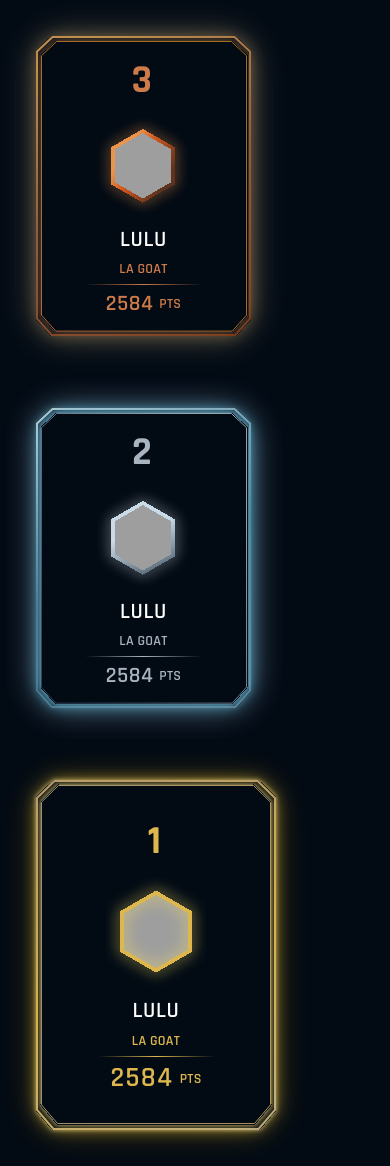
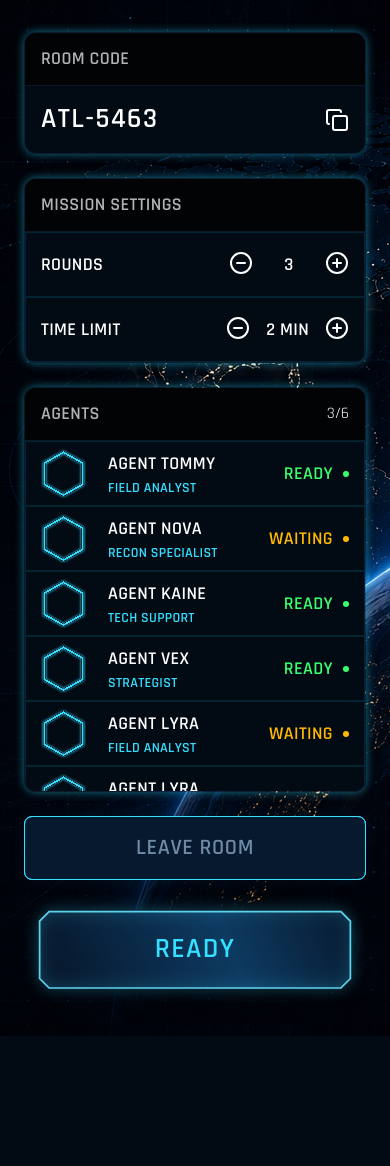
Before and after one commit to IlyasFounas/ft_transcendence, a React (Vite) app in the folder frontend/: page / in a window 390 px wide. After the commit the page ends 1036 px from the top, so only its background shows below. Built offline with nearby package versions, Linux system fonts and the light colour scheme; grey boxes are pictures that could not be loaded.

Commit message:
feat: beginning of the lobby room in responsive

```diff
--- a/frontend/src/App.tsx
+++ b/frontend/src/App.tsx
@@ -6,14 +6,13 @@ import Panel from './components/primitives/Panel'
 import LobbyTestPage from './components/cards/LobbyTestPage'
 import PrimaryButton from './components/buttons/PrimaryButton'
 import Podium from './components/cards/podium/Podium'
+import EmptyLobbyRoll from './components/cards/EmptyLobbyRoll'
 
 function App() {
 
   return (
 	<div>
-		<Podium color="bronze" username="lulu" title="la goat" points={2584}></Podium>
-		<Podium color="silver" username="lulu" title="la goat" points={2584}></Podium>
-		<Podium color="gold" username="lulu" title="la goat" points={2584}></Podium>
+		<LobbyPage></LobbyPage>
 	</div>
   )
 }
--- /dev/null
+++ b/frontend/src/components/cards/EmptyLobbyRoll.tsx
@@ -0,0 +1,23 @@
+import Avatar from "../primitives/Avatar.tsx"
+import StatusBadge from '../primitives/StatusBadge.tsx'
+import type {StatusBadgeProps}  from "../primitives/StatusBadge";
+
+export default function EmptyLobbyRoll() {
+
+
+	return (
+		<div className="
+			w-full min-h-[65px]
+			bg-surface-base
+			outline outline-1 outline-offset-[-1px] outline-cyan-800/30
+			flex items-center
+			justify-between
+			px-[16px]
+			uppercase
+		">
+  			<div className="flex items-center gap-[12px]">
+			<Avatar size={45} borderColor="#07192E"/>
+  		</div>
+		</div>
+	);
+}
--- a/frontend/src/components/cards/LobbyList.tsx
+++ b/frontend/src/components/cards/LobbyList.tsx
@@ -1,5 +1,6 @@
 import Panel from '../primitives/Panel'
 import LobbyRoll from './LobbyRoll'
+import EmptyLobbyRoll from './EmptyLobbyRoll'
 
 import type { StatusBadgeProps } from "../primitives/StatusBadge";
 
@@ -8,6 +9,7 @@ interface Player {
   username: string;
   role: string;
   status: StatusBadgeProps["status"];
+  avatar: string;
 }
 
 interface LobbyListProps{
@@ -24,10 +26,19 @@ export default function LobbyList({className, listOfPlayers}: LobbyListProps)
 
 	return (
 		<div
-		className={`rounded-[12px]
-			border border-border-default/30
-            shadow-[0_0_10px_rgba(40,215,255,0.5)] overflow-hidden ${className}`}>
-      		<div className="flex items-center justify-between border-b border-border-default/30
+		className={`
+			rounded-[12px]
+			border
+			border-border-default/30
+            shadow-[0_0_10px_rgba(40,215,255,0.5)]
+			overflow-hidden
+			${className}`}>
+      			<div className="
+					flex
+					items-center
+					justify-between
+					border-b
+					border-border-default/30
                   	bg-surface-title px-4 py-3">
         				<span className="text-heading-small text-text-primary/70 uppercase">
         					Agents
@@ -36,15 +47,22 @@ export default function LobbyList({className, listOfPlayers}: LobbyListProps)
 							{playersReady}/{numberOfPlayers}
 						</span>
       			</div>
-			<div className="flex flex-col max-h-[350px] overflow-y-auto">
-  				{listOfPlayers.map((player) => (
+			<div className="flex flex-col max-h-[350px] lg:max-h-full overflow-y-auto">
+  				{Array.from({ length: 10 }).map((_, index) => {
+				const player = listOfPlayers[index];
+
+				return player ? (
 					<LobbyRoll
 						key={player.id}
 						username={player.username}
 						role={player.role}
 						status={player.status}
+						avatar={player.avatar}
 					/>
-  			))}
+				) : (
+					<EmptyLobbyRoll key={`empty-${index}`} />
+				);
+			})}
 			</div>
    		</div>
 	)
--- a/frontend/src/components/cards/LobbyRoll.tsx
+++ b/frontend/src/components/cards/LobbyRoll.tsx
@@ -19,9 +19,15 @@ export default function LobbyRoll({
 
 
 	return (
-		<div className="w-full min-h-[65px]
+		<div className="
+		w-full min-h-[65px]
+		bg-surface-base
 		outline outline-1 outline-offset-[-1px] outline-cyan-800/30
-		flex items-center justify-between px-[16px] uppercase">
+		flex items-center
+		justify-between
+		px-[16px]
+		uppercase
+		">
   			<div className="flex items-center gap-[12px]">
 			<Avatar size={45} avatar={avatar}/>
 			<div className="flex flex-col px-[10px]">
--- /dev/null
+++ b/frontend/src/components/cards/MissionSettingsCard.tsx
@@ -0,0 +1,46 @@
+import { CircleMinus } from 'lucide-react';
+import { CirclePlus } from 'lucide-react';
+
+
+interface MissionSettingsCardProps {
+	className?: string;
+};
+
+export default function MissionSettingsCard({className = ""}: MissionSettingsCardProps)
+{
+	return (
+		<div
+		className={`rounded-[12px] bg-surface-base
+			border border-border-default/30
+			shadow-[0_0_10px_rgba(40,215,255,0.5)] overflow-hidden ${className}`}>
+	  		<div className="flex items-center justify-between border-b border-border-default/30
+				  bg-surface-title px-4 py-3">
+			<span className="text-heading-small text-text-primary/70 uppercase">
+					Mission Settings
+			</span>
+	  		</div>
+			<div className="w-full min-h-[65px]
+			outline outline-1 outline-offset-[-1px] outline-cyan-800/30
+			flex items-center justify-between px-[16px]
+			text-heading-small uppercase">
+				<div>Rounds</div>
+				<div className="flex flex-row justify-between gap-4 shrink-0 w-[120px]">
+					<CircleMinus></CircleMinus>
+					<div>3</div>
+					<CirclePlus></CirclePlus>
+				</div>
+			</div>
+			<div className="w-full min-h-[65px]
+			outline outline-1 outline-offset-[-1px] outline-cyan-800/30
+			flex items-center justify-between px-[16px]
+			text-heading-small uppercase">
+				<div>Time Limit</div>
+				<div className="flex flex-row gap-4">
+					<CircleMinus></CircleMinus>
+					<div>2 min</div>
+					<CirclePlus></CirclePlus>
+				</div>
+			</div>
+   		</div>
+	)
+}
--- a/frontend/src/components/cards/RoomCodeCard.tsx
+++ b/frontend/src/components/cards/RoomCodeCard.tsx
@@ -9,13 +9,13 @@ export default function RoomCodeCard({ code = "ATL-7961", className = ""}: RoomC
 {
 	return (
 		<div
-		className={`rounded-[12px]
+		className={`rounded-[12px] bg-surface-base
 			border border-border-default/30
             shadow-[0_0_10px_rgba(40,215,255,0.5)] overflow-hidden ${className}`}>
       		<div className="flex items-center justify-between border-b border-border-default/30
                   bg-surface-title px-4 py-3">
         	<span className="text-heading-small text-text-primary/70 uppercase">
-        			Room Code
+        		Room Code
         	</span>
       		</div>
 			<div className="p-4 flex justify-between text-heading-large items-center">
--- /dev/null
+++ b/frontend/src/pages/LobbyPage.tsx
@@ -0,0 +1,60 @@
+import RoomCodeCard from "../components/cards/RoomCodeCard";
+import LobbyList from "../components/cards/LobbyList"
+import LobbyTestPage from "../components/cards/LobbyTestPage";
+import PrimaryButton from "../components/buttons/PrimaryButton";
+import SecondaryButton from "../components/buttons/SecondaryButton";
+import MissionSettingsCard from "../components/cards/MissionSettingsCard";
+
+
+export default function LobbyPage()
+{
+	return (
+		<div className="
+		min-h-screen w-full
+		bg-[url(/backgrounds/earth_background.png)]
+		">
+      		<div className="
+				container mx-auto
+				grid grid-cols-1
+				px-6 py-8
+				gap-6
+
+
+				lg:grid-cols-[minmax(0,1fr)_394px]
+				lg:items-start
+				lg:gap-8
+				">
+
+				<div className="order-1 lg:col-start-2 lg:row-start-1 ">
+        			<RoomCodeCard code="ATL-5463" />
+				</div>
+
+				<div className="order-2 lg:col-start-2 lg:row-start-2">
+				<MissionSettingsCard />
+				</div>
+
+				<div className="order-3 lg:col-start-1 lg:row-span-3">
+        		<LobbyTestPage />
+				</div>
+
+				<div className="
+					order-4
+					flex w-full
+					flex-col items-center gap-4
+
+					lg:col-start-2
+					lg:row-start-3
+					lg:max-w-none
+				">
+					<SecondaryButton className="w-full">
+						Leave Room
+					</SecondaryButton>
+
+					<PrimaryButton size="medium">
+						Ready
+					</PrimaryButton>
+				</div>
+			</div>
+    </div>
+	)
+}
```
Also changed, not shown: frontend/public/backgrounds/earth_background.png (added). Lines whose indentation alone changed are shown as unchanged.
